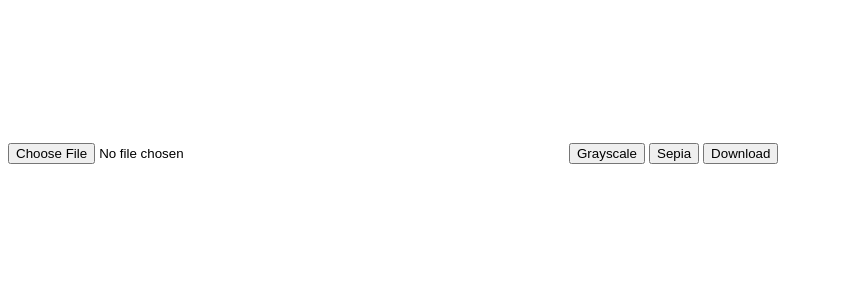
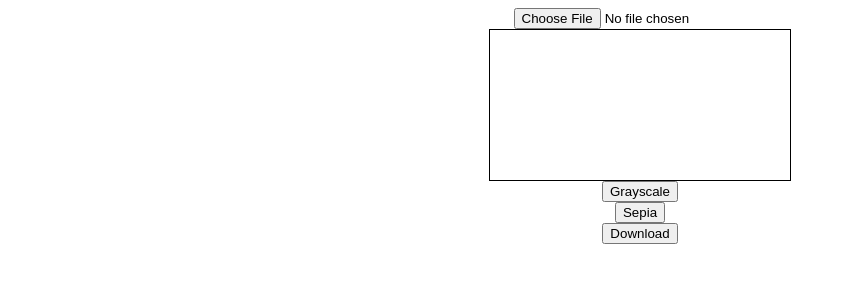
Before and after one commit to Martinezworldwide/image-editor, a plain HTML site: page index.html in a window 1280 px wide. Shown: the whole page, without its empty margins (0-846 px from the left). Drawn offline with Linux system fonts and the light colour scheme.

Commit message:
Update index.html

```diff
--- a/index.html
+++ b/index.html
@@ -1,8 +1,19 @@
-<div class="editor-container">
-    <input type="file" id="upload" accept="image/*" />
-    <canvas id="canvas"></canvas>
-    <button onclick="applyFilter('grayscale')">Grayscale</button>
-    <button onclick="applyFilter('sepia')">Sepia</button>
-    <button onclick="downloadImage()">Download</button>
-    <!-- Add other buttons or sliders for brightness, contrast, etc. -->
-</div>
+<!DOCTYPE html>
+<html lang="en">
+<head>
+    <meta charset="UTF-8">
+    <meta name="viewport" content="width=device-width, initial-scale=1.0">
+    <title>Simple Image Editor</title>
+    <link rel="stylesheet" href="styles.css">
+</head>
+<body>
+    <div class="editor-container">
+        <input type="file" id="upload" accept="image/*" />
+        <canvas id="canvas"></canvas>
+        <button onclick="applyFilter('grayscale(100%)')">Grayscale</button>
+        <button onclick="applyFilter('sepia(100%)')">Sepia</button>
+        <button onclick="downloadImage()">Download</button>
+    </div>
+    <script src="script.js"></script>
+</body>
+</html>
```
